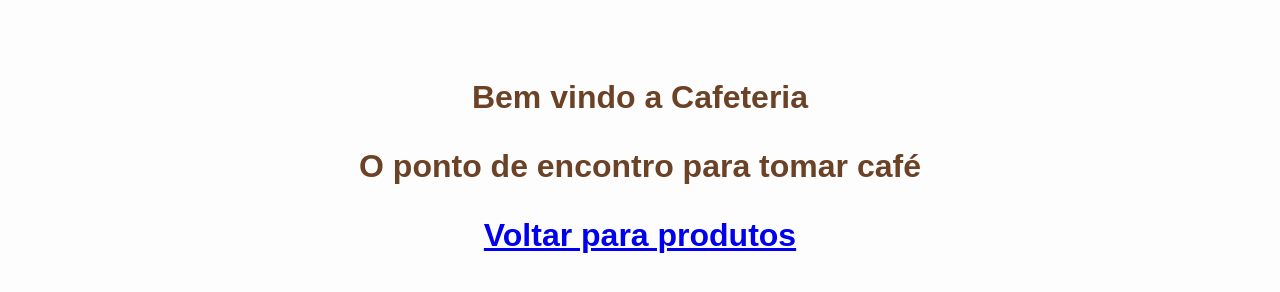
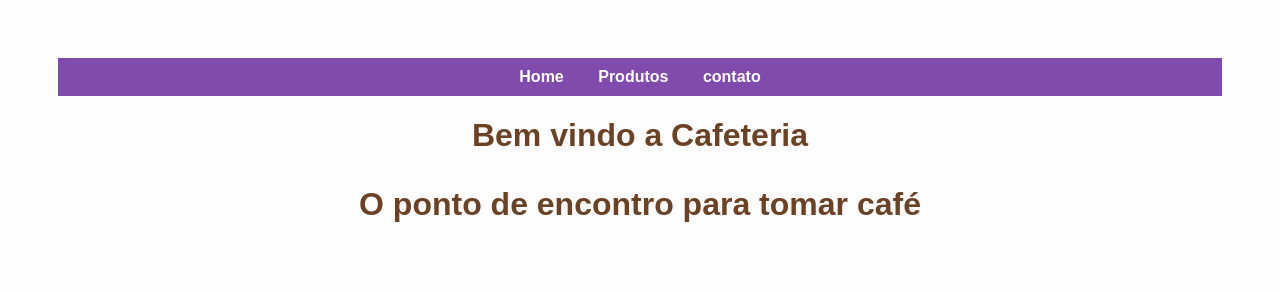
Before and after one commit to SrDallAgnol/Cafeteria, a plain HTML site: page index.html in a window 1280 px wide. Drawn offline with Linux system fonts and the light colour scheme.

Commit message:
#8 Adicionado o menu de navegação

```diff
--- a/index.html
+++ b/index.html
@@ -7,8 +7,13 @@
     <link rel="stylesheet" href="style.css">
 </head>
 <body>
+    <nav>
+        <a href="index.html">Home</a>
+        <a href="produtos.html">Produtos</a>
+        <a href="contato.html">contato</a>
+    </nav>
     <h1> Bem vindo a Cafeteria <h1>
     <p>O ponto de encontro para tomar café</p>
-    <a href="produtos.html">Voltar para produtos</a>
+
 </body>
 </html>
--- a/style.css
+++ b/style.css
@@ -6,6 +6,22 @@ body{
     padding: 50px;
 }
 
+nav{
+    background-color: rgb(129, 74, 173);
+    padding: 10px;
+}
+
+nav a {
+    color: white;
+    margin: 0 15px;
+    text-decoration: none;
+    font-weight: bold;
+}
+
+nav a:hover{
+    text-decoration: underline;
+}
+
 h1 {
     color: #6b4226;
 }
```
Also changed, not shown: contato.html (+5 -0 lines), produtos.html (+6 -1 lines).
